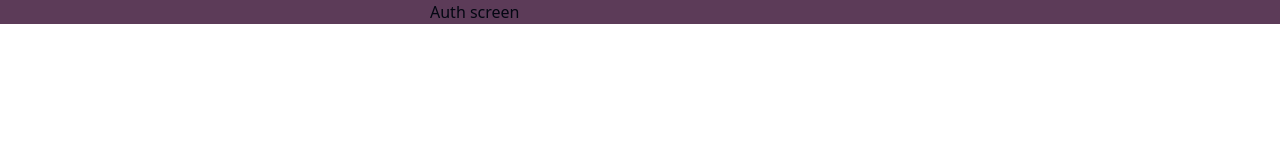
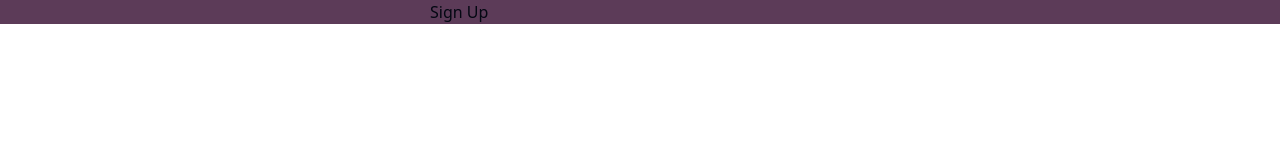
Before and after one commit to shakimthecoder/slack, a Next.js app: page / in a window 1280 px wide. Shown: the top 160 px of the page. Built offline with nearby package versions, Linux system fonts and the light colour scheme.

Commit message:
ternary for signin

```diff
--- a/src/features/auth/components/auth-screen.tsx
+++ b/src/features/auth/components/auth-screen.tsx
@@ -1,6 +1,8 @@
 "use client";
 import { useState } from "react";
 import { SignInFlow } from "../types";
+import { SignInCard } from "../components/sign-in-card";
+import { SignUpCard } from "../components/sign-up-card";
 
 export const AuthScreen = () => {
     const [state, setState] = useState<SignInFlow>();
@@ -8,7 +10,7 @@ export const AuthScreen = () => {
   return (
     <div className="h-full flex items-center justify-center bg-[#5C3B58]">
         <div className="md:h-auto md:w-[420px]">
-            Auth screen
+            {state === "signIn" ? <SignInCard />: <SignUpCard />}
         </div>
     </div>
   )
--- /dev/null
+++ b/src/features/auth/components/sign-in-card.tsx
@@ -0,0 +1,5 @@
+export const SignInCard = () => {
+    return (
+        <div>Sign In</div>
+    )
+}
--- /dev/null
+++ b/src/features/auth/components/sign-up-card.tsx
@@ -0,0 +1,5 @@
+export const SignUpCard = () => {
+    return (
+        <div>Sign Up</div>
+    )
+}
```
